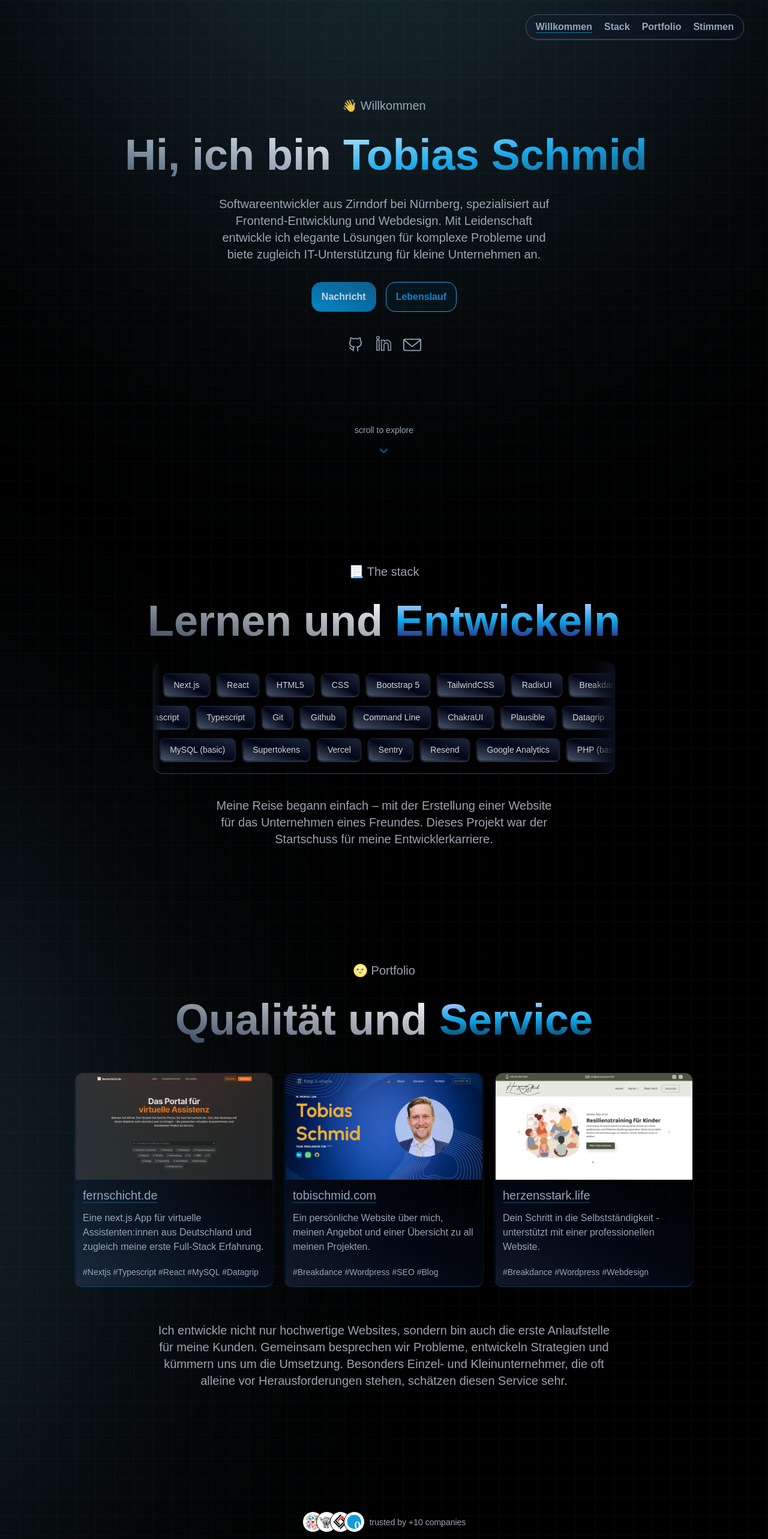
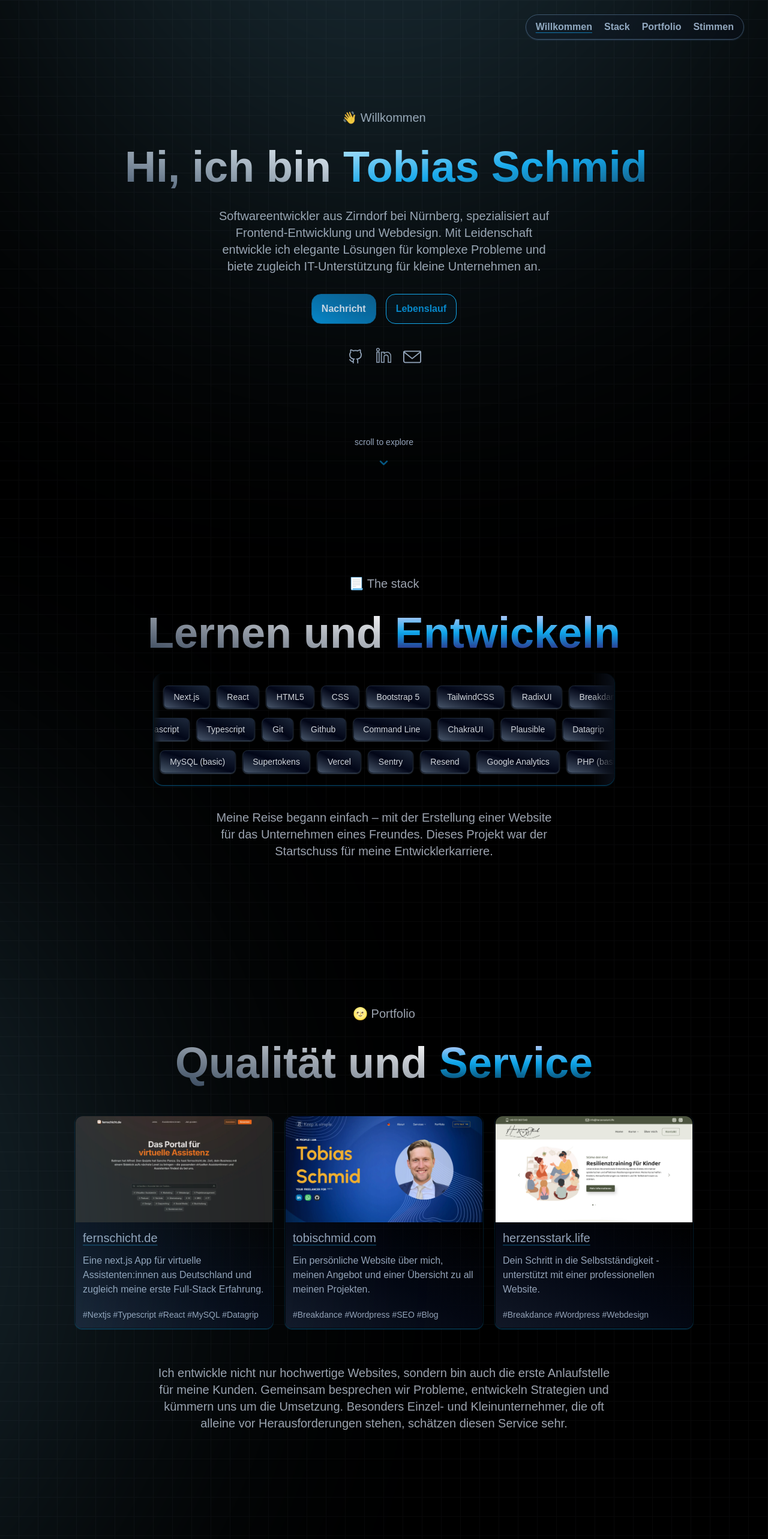
Before and after one commit to tobiholic/developer.tobischmid.com, a Next.js app: page / in a window 1280 px wide. Shown: the top 2566 px of the page at 60% size. Built offline with nearby package versions, Linux system fonts and the light colour scheme.

Commit message:
update light ball bottom

```diff
--- a/app/_components/Navbar.tsx
+++ b/app/_components/Navbar.tsx
@@ -1,7 +1,6 @@
 'use client';
 
 import { useEffect, useState } from 'react';
-import Link from 'next/link';
 
 const Navbar = () => {
   const [activeSection, setActiveSection] = useState<string>('welcome');
@@ -37,13 +36,13 @@ const Navbar = () => {
               : ''
           }`}
         >
-          <Link
+          <a
             href="#welcome"
             className="cursor-pointer"
             aria-label="go to welcome section"
           >
             Willkommen
-          </Link>
+          </a>
         </li>
         <li
           className={`${
@@ -52,13 +51,13 @@ const Navbar = () => {
               : ''
           }`}
         >
-          <Link
+          <a
             href="#stack"
             className="cursor-pointer"
             aria-label="go to section stack"
           >
             Stack
-          </Link>
+          </a>
         </li>
         <li
           className={`${
@@ -67,13 +66,13 @@ const Navbar = () => {
               : ''
           }`}
         >
-          <Link
+          <a
             href="#portfolio"
             className="cursor-pointer"
             aria-label="go to section portfolio"
           >
             Portfolio
-          </Link>
+          </a>
         </li>
         <li
           className={`${
@@ -82,13 +81,13 @@ const Navbar = () => {
               : ''
           }`}
         >
-          <Link
+          <a
             href="#feedback"
             className="cursor-pointer"
-            aria-label="go to section stimmen"
+            aria-label="go to section feedback"
           >
             Stimmen
-          </Link>
+          </a>
         </li>
       </ul>
     </nav>
--- a/app/layout.tsx
+++ b/app/layout.tsx
@@ -59,11 +59,7 @@ export default function RootLayout({
       lang="en"
       className="selection:bg-sky-500 selection:bg-opacity-20 scroll-smooth"
     >
-      <body
-        className={`${geistSans.variable} ${geistMono.variable} antialiased`}
-      >
-        {children}
-      </body>
+      <body>{children}</body>
     </html>
   );
 }
--- a/app/page.tsx
+++ b/app/page.tsx
@@ -49,14 +49,14 @@ export default function Home() {
       {/* middle left */}
       <div className="absolute w-[1000px] h-[1000px] top-1/2 -left-[1100px] sm:w-[1800px] sm:h-[1440px] max-w-full -translate-y-1/2 rounded-[50%] opacity-20 bg-sky-300 select-none pointer-events-none blur-[250px] transform-gpu z-50" />
       {/* light bottom */}
-      <div className="absolute w-[1000px] sm:w-[1440px] h-[1500px] sm:h-[1200px] -bottom-[260px] max-w-full sm:-bottom-[600px] left-[65%] rounded-[50%] opacity-20 -translate-x-[20%] bg-sky-300 select-none pointer-events-none blur-[250px] transform-gpu z-50" />
+      <div className="absolute w-[1000px] sm:w-[1440px] h-[1500px] sm:h-[600px] bottom-[0px]  max-w-full left-[65%] rounded-[50%] opacity-25 -translate-x-[25%] bg-sky-300 select-none pointer-events-none blur-[250px] transform-gpu z-50 overflow-hidden" />
       <div className="mt-4">
         <Navbar />
       </div>
-      {/* sections */}
+      {/* about */}
       <section
         id="welcome"
-        className="z-20 mb-32 sm:mb-0 mt-24 sm:-mt-10 relative flex flex-col sm:w-screen sm:h-screen justify-center items-center bg-opacity-95"
+        className="flex flex-col relative z-20 sm:mb-0 mt-5 sm:-mt-5 justify-center items-center min-h-screen"
       >
         <p className="mb-8 text-xl text-gray-400"> &#128075; Willkommen</p>
         <h1 className="mb-8 text-center md:text-start text-4xl md:text-7xl font-bold mx-auto md:pl-10 h-[80px] md:h-auto">
@@ -190,7 +190,7 @@ export default function Home() {
       {/* stack */}
       <section
         id="stack"
-        className="z-20 flex flex-col mb-32 md:mb-0 md:w-screen md:h-screen justify-center items-center"
+        className="z-20 flex flex-col md:mb-0 py-auto min-h-screen justify-center items-center"
       >
         <p className="mb-8 text-xl text-gray-400"> &#128195; The stack</p>
         <h3 className="mb-8 text-center text-4xl md:text-7xl font-bold">
@@ -245,7 +245,7 @@ export default function Home() {
       {/* portfolio */}
       <section
         id="portfolio"
-        className="z-20 pb-8 flex mb-32 md:mb-0 flex-col md:h-screen md:w-screen justify-center items-center"
+        className="z-20 pb-8 pt-20 flex mb-32 md:mb-0 flex-col min-h-screen justify-center items-center"
       >
         <p className="mb-8 text-xl text-gray-400"> &#127773; Portfolio</p>
         <h4 className="mb-8 text-center text-4xl md:text-7xl font-bold">
@@ -380,7 +380,7 @@ export default function Home() {
       {/* customer feedback */}
       <section
         id="feedback"
-        className="z-20 mt-36 pb-8 flex mb-32 md:mb-0 flex-col justify-center items-center"
+        className="z-20 mt-36 pb-8 pt-20 flex md:mb-0 flex-col justify-center items-center m-h-screen "
       >
         <div className="flex flex-row items-center mb-7">
           <Image
```
